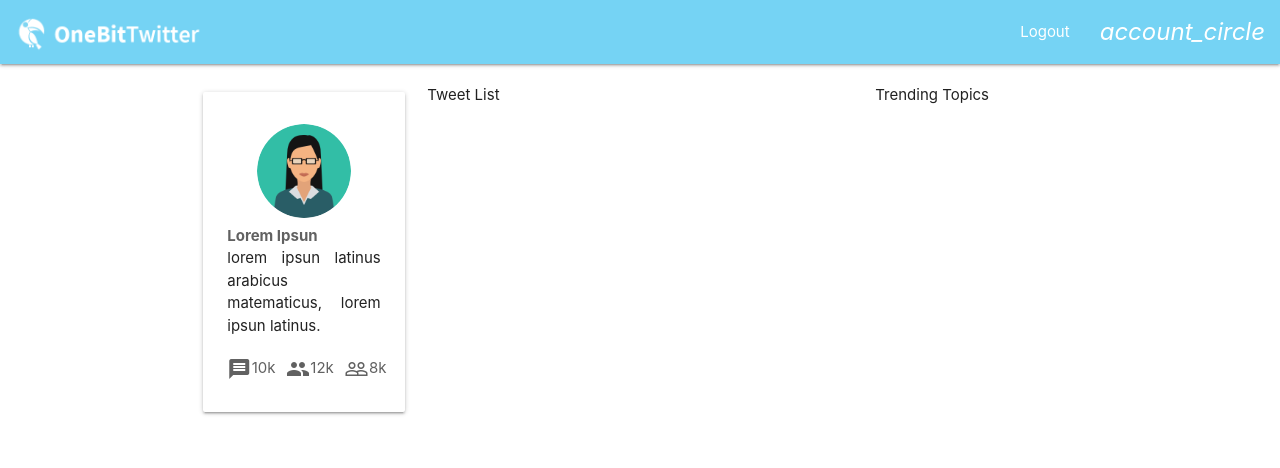
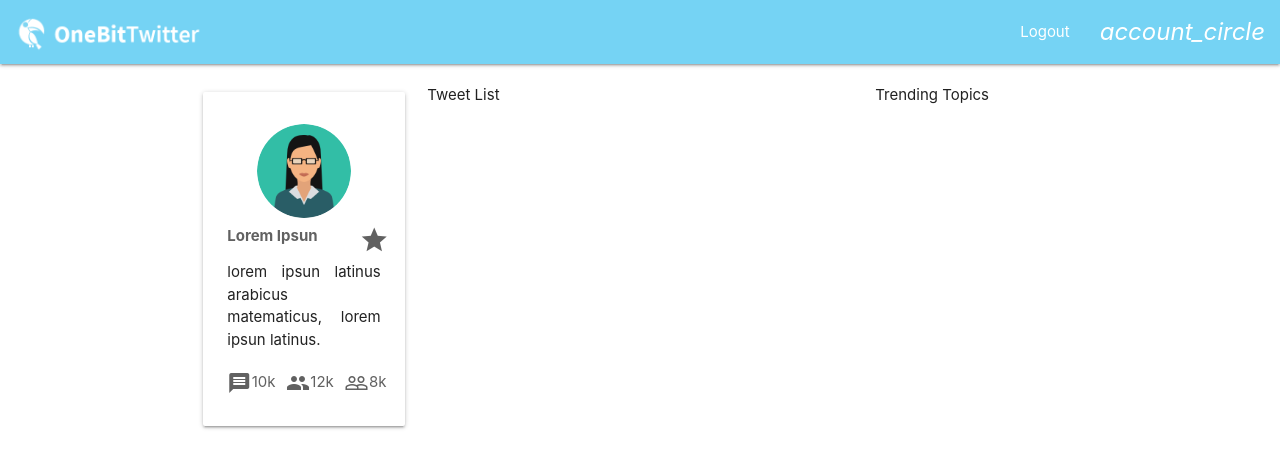
Before and after one commit to CristiAllan/OneBitTwitter_client, a React (Create React App) app: page / in a window 1280 px wide. Shown: the top 468 px of the page. Built offline with nearby package versions, Linux system fonts and the light colour scheme.

Commit message:
add follow/unfollow button

```diff
--- a/src/components/UserInfo/UserInfo.js
+++ b/src/components/UserInfo/UserInfo.js
@@ -3,6 +3,9 @@ import { Row, Col, Card, Icon} from 'react-materialize';
 import styled from 'styled-components';
 import RowNoBottomMargin from '../common/RowNoBottomMargin';
 import JustifiedText from '../common/JustifiedText/JustifiedText';
+
+import UserFollow from '../../containers/UserFollow/UserFollow';
+import UserUnFollow from '../../containers/UserUnfollow/UserUnfollow';
 
 const Avatar = styled.img`
   margin-top: 8px;
@@ -22,7 +25,7 @@ const UserInfo = (props) => (
         <b className="grey-text text-darken-2">{ props.name }</b>
       </Col>
       <Col m={3} s={3}>
-
+      { props.followed ? <UserFollow/> :  <UserUnFollow/> }
       </Col>
     </RowNoBottomMargin>
 
--- /dev/null
+++ b/src/components/common/InvisibleButton/InvisibleButton.js
@@ -0,0 +1,11 @@
+import styled from 'styled-components';
+  const InvisibleButton = styled.button`
+  border: none;
+  background: none;
+  padding: 0;
+  &:focus {
+    background: none;
+  }
+`;
+
+export default InvisibleButton;
--- /dev/null
+++ b/src/containers/UserFollow/UserFollow.js
@@ -0,0 +1,19 @@
+import React, { Component } from 'react';
+import InvisibleButton from '../../components/common/InvisibleButton/InvisibleButton';
+import { Icon } from 'react-materialize';
+
+class UserFollow extends Component {
+  follow() {
+    console.log('follow')
+  }
+
+  render() {
+    return (
+      <InvisibleButton onClick={this.follow}>
+        <Icon small className="grey-text text-darken-2">star</Icon>
+      </InvisibleButton>
+    );
+  }
+}
+
+export default UserFollow;
--- /dev/null
+++ b/src/containers/UserUnfollow/UserUnfollow.js
@@ -0,0 +1,19 @@
+import React, { Component } from 'react';
+import InvisibleButton from '../../components/common/InvisibleButton/InvisibleButton';
+import { Icon } from 'react-materialize';
+
+class UserUnFollow extends Component {
+  unfollow () {
+    console.log('unfollow')
+  }
+
+  render() {
+    return (
+      <InvisibleButton onClick={this.unfollow}>
+        <Icon small className="grey-text text-darken-2">star_border</Icon>
+      </InvisibleButton>
+    );
+  }
+}
+
+export default UserUnFollow;
```
